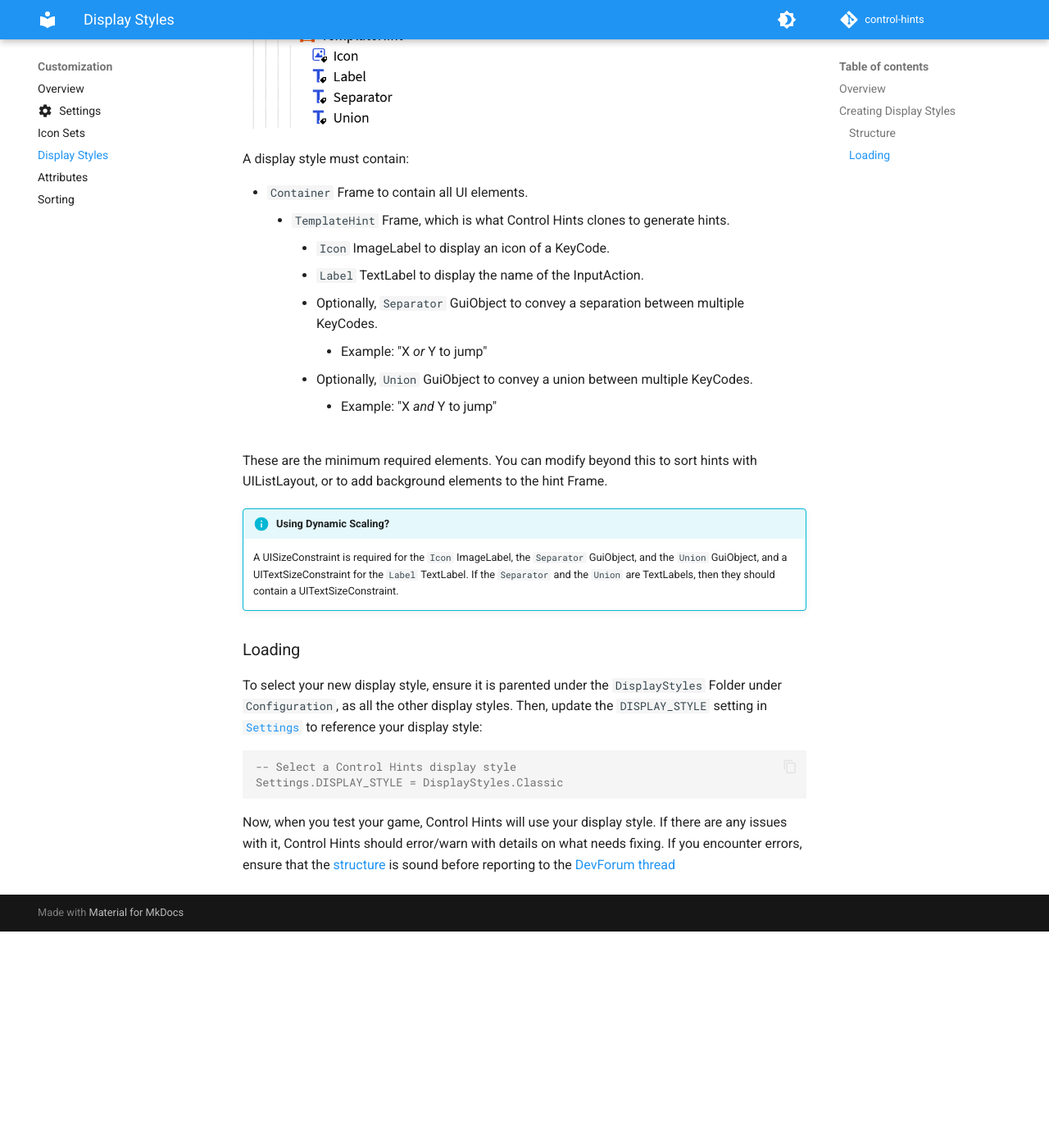
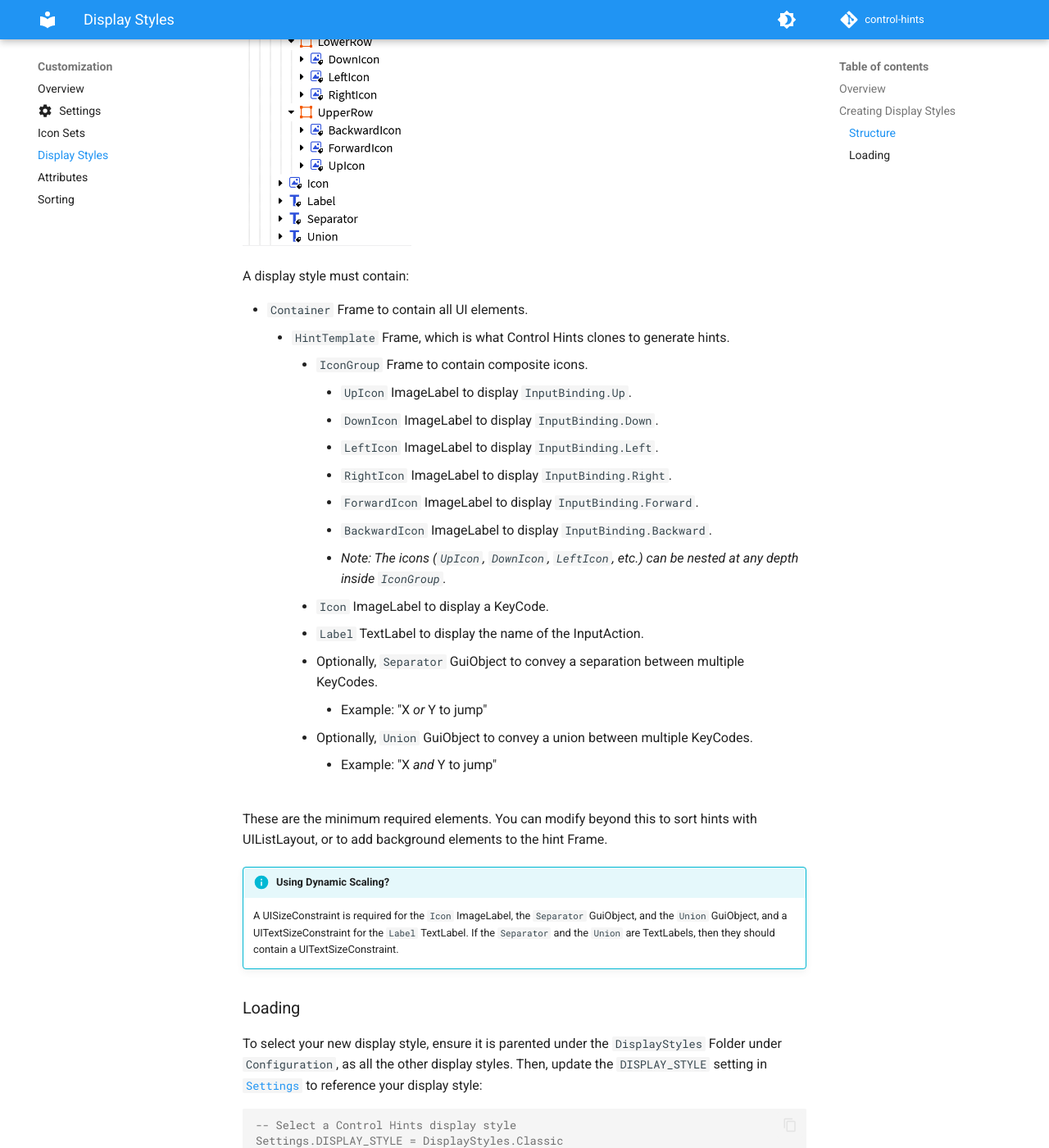
Before and after one commit to btc7274/control-hints, an MkDocs documentation site: the page built from docs/customization/display-styles.md, in a window 1280 px wide and 1400 px high, scrolled down 698 px. Shown: the whole window at 82% size. Built offline with MkDocs 1.6.1 and Material for MkDocs 9.7.7, drawn with Linux system fonts in a browser that asks for light colours; plug-ins that fetch from the network failed and are left out; comment, search, counter and statistics services are not loaded; before the commit the page ends 1834 px from its top, so only the background shows below that.

Commit message:
Update index and display style structure image
Co-Authored-By: Claude Opus 5 <noreply@anthropic.com>

````diff
--- a/docs/customization/display-styles.md
+++ b/docs/customization/display-styles.md
@@ -59,13 +59,21 @@ Control Hints makes it easy to create display styles and modify existing ones.
 
 It's important that certain instances of a name and class are present within the display style in order for Control Hints to function properly.
 
-![Example Display Style Structure](../images/example-display-style-structure.png){ width="30%" }
+![Example Display Style Structure](../images/display-style-structure-v2.1.png){ width="30%" }
 
 A display style must contain:
 
 - `Container` Frame to contain all UI elements.
-    - `TemplateHint` Frame, which is what Control Hints clones to generate hints.
-        - `Icon` ImageLabel to display an icon of a KeyCode.
+    - `HintTemplate` Frame, which is what Control Hints clones to generate hints.
+        - `IconGroup` Frame to contain composite icons.
+            - `UpIcon` ImageLabel to display `InputBinding.Up`.
+            - `DownIcon` ImageLabel to display `InputBinding.Down`.
+            - `LeftIcon` ImageLabel to display `InputBinding.Left`.
+            - `RightIcon` ImageLabel to display `InputBinding.Right`.
+            - `ForwardIcon` ImageLabel to display `InputBinding.Forward`.
+            - `BackwardIcon` ImageLabel to display `InputBinding.Backward`.
+            - *Note: The icons (`UpIcon`, `DownIcon`, `LeftIcon`, etc.) can be nested at any depth inside `IconGroup`.*
+        - `Icon` ImageLabel to display a KeyCode.
         - `Label` TextLabel to display the name of the InputAction.
         - Optionally, `Separator` GuiObject to convey a separation between multiple KeyCodes.
             - Example: "X *or* Y to jump"
@@ -86,4 +94,4 @@ To select your new display style, ensure it is parented under the `DisplayStyles
 Settings.DISPLAY_STYLE = DisplayStyles.Classic
 ```
 
-Now, when you test your game, Control Hints will use your display style. If there are any issues with it, Control Hints should error/warn with details on what needs fixing. If you encounter errors, ensure that the [structure](#structure) is sound before reporting to the [DevForum thread](https://devforum.roblox.com/t/control-hints-show-your-ias-bindings-pc-xbox-playstation-mobile/3978604)
+Now, when you test your game, Control Hints will use your display style. If there are any issues with it, Control Hints should error/warn with details on what needs fixing. If you encounter errors, ensure that the [structure](#structure) is sound before reporting to the [DevForum thread](https://devforum.roblox.com/t/control-hints-show-your-ias-bindings-pc-xbox-playstation-mobile/3978604).
````
Also changed, not shown: docs/index.md (+2 -1 lines), docs/images/display-style-structure-v2.1.png (added), docs/images/example-display-style-structure.png (deleted).
